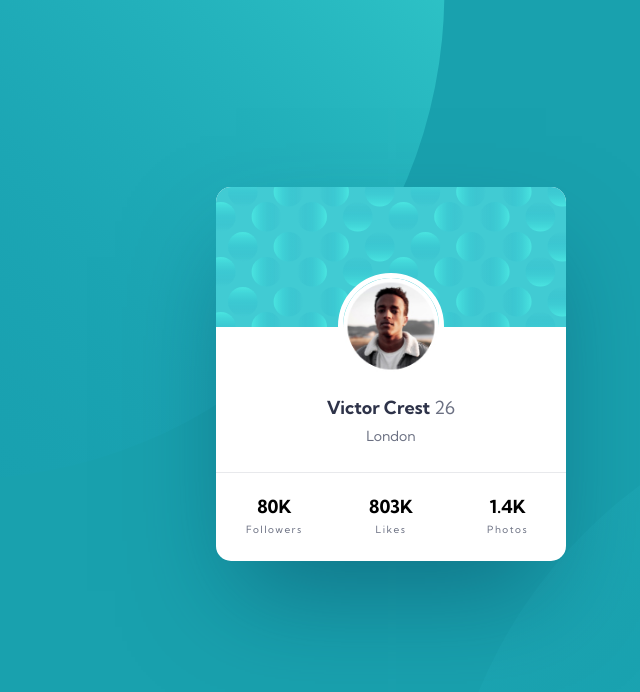
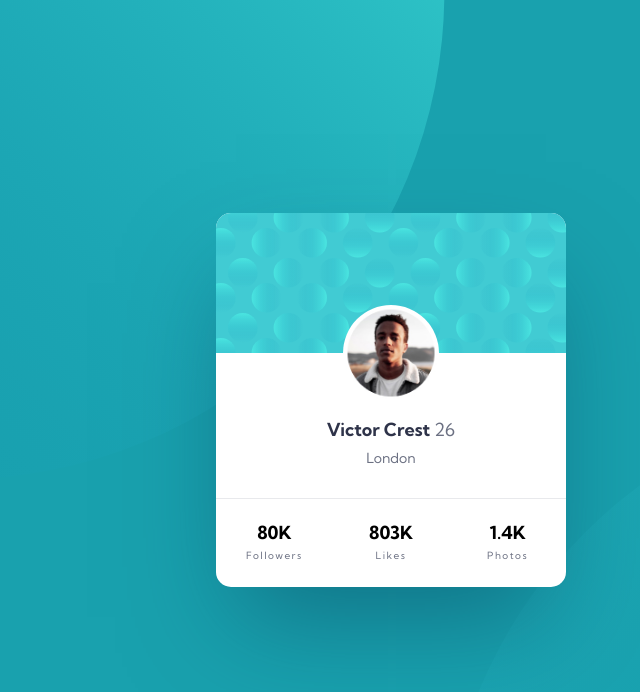
Before and after one commit to Eugeniyaya/everyday_user_card, a plain HTML site: page index.html in a window 1280 px wide. Shown: the whole page, without its empty margins (249-889 px from the left). Drawn offline with Linux system fonts and the light colour scheme.

Commit message:
правки без префиксов

```diff
--- a/style.css
+++ b/style.css
@@ -3,9 +3,8 @@
     padding: 0;
   }
   .body {
+      height: 100vh;
       background-color: #19A1AE;
-    display: flex;
-    justify-content: space-around;
       position: relative;
       font-family: 'Kumbh Sans', sans-serif;
       background-image: url(img/Oval_big_top.svg), url(img/Oval_big_bottom.svg);
@@ -19,9 +18,12 @@
       background: #FFFFFF;
       box-shadow: 0px 50px 100px -20px rgba(8, 70, 94, 0.504835);
       border-radius: 15px;
+      margin: auto;
       position: absolute;
-    top: 50%;
-    transform: translateY(50%);
+      top: 0px;
+      bottom: 0px;
+      left: 0px;
+      right: 0px;
       display: flex;
       flex-direction: column;
       justify-content: space-between;
@@ -43,11 +45,11 @@
       flex-direction: column;
       align-items: center;
       position: absolute;
-    top: 86px;
+      top: 92px;
   }
   .user-photo {
-    border: 5px solid #FFFFFF;
       border-radius: 50%;
+      object-fit: cover;
   }
   .user-name {
       font-style: normal;
```
Also changed, not shown: img/santa-claus-adobestock.jpeg (added). Lines whose indentation alone changed are shown as unchanged.
